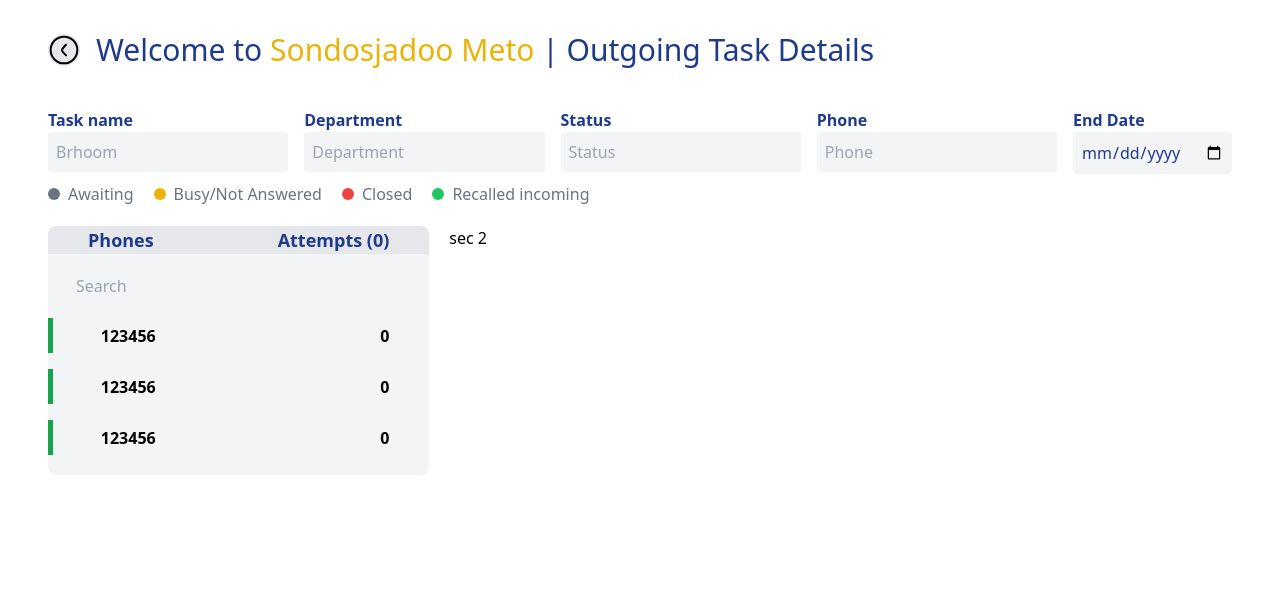
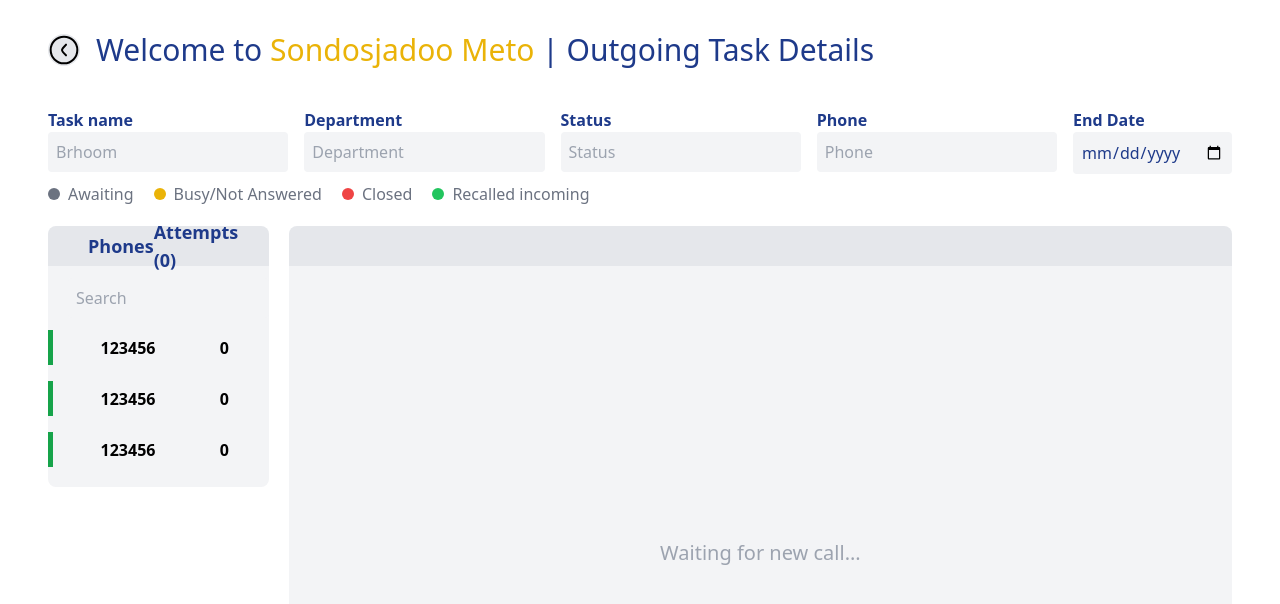
Before and after one commit to Hetari/my-first-interview-project, a Vue app in the folder client/: page / in a window 1280 px wide. Shown: the top 604 px of the page. Built offline with nearby package versions, Linux system fonts and the light colour scheme.

Commit message:
finish the home screen

```diff
--- a/client/src/App.vue
+++ b/client/src/App.vue
@@ -1,5 +1,6 @@
 <template>
-  <main class="px-4 py-2 sm:px-6 sm:py-4 md:px-8 md:py-6 lg:px-12 lg:py-8">
+  <main
+    class="h-screen px-4 py-2 sm:px-6 sm:py-4 md:px-8 md:py-6 lg:px-12 lg:py-8">
     <header class="w-full flex justify-start items-center gap-4 mb-10">
       <svg
         class="cursor-pointer bg-gray-200 rounded-full"
--- a/client/src/views/Home.vue
+++ b/client/src/views/Home.vue
@@ -1,10 +1,10 @@
 <template>
-  <section class="grid grid-cols-3 mt-5 gap-5">
-    <div>
+  <section class="grid grid-cols-5 mt-5 gap-5">
+    <div class="col-span-1">
       <div
-        class="bg-gray-200 rounded-ss-lg rounded-se-lg px-10 flex justify-between">
+        class="bg-gray-200 h-10 rounded-ss-lg rounded-se-lg px-10 flex justify-between items-center">
         <p class="text-blue-900 font-bold text-lg">Phones</p>
-        <p class="text-blue-900 font-bold text-lg">Attempts (0)</p>
+        <p class="text-blue-900 font-bold text-lg text">Attempts (0)</p>
       </div>
 
       <div class="bg-gray-100 pb-5 rounded-ee-lg rounded-es-lg">
@@ -29,7 +29,14 @@
       </div>
     </div>
 
-    <div class="col-span-2">sec 2</div>
+    <div class="col-span-4 h-full">
+      <div class="bg-gray-200 h-10 rounded-ss-lg rounded-se-lg"></div>
+
+      <div
+        class="bg-gray-100 h-[220%] rounded-ee-lg rounded-es-lg flex justify-center items-center">
+        <p class="text-xl text-gray-400">Waiting for new call...</p>
+      </div>
+    </div>
   </section>
 </template>
 
```
